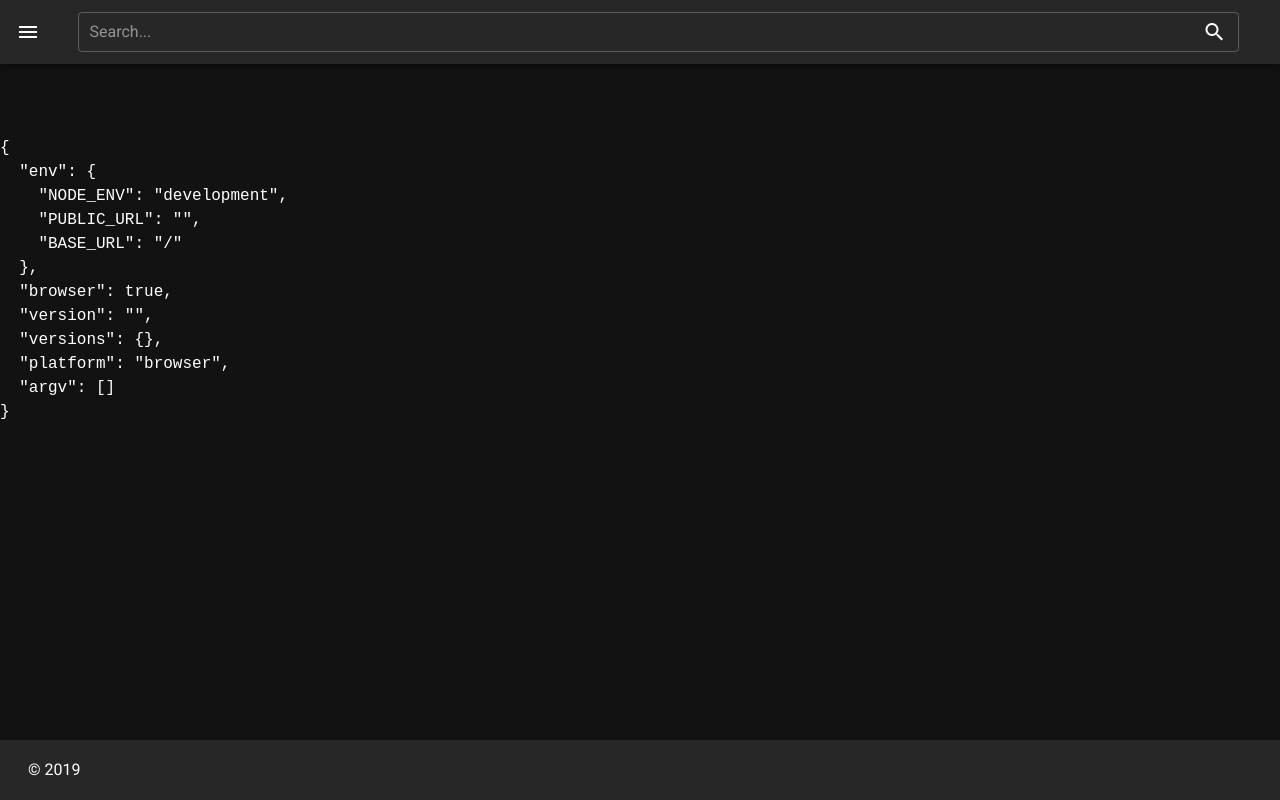
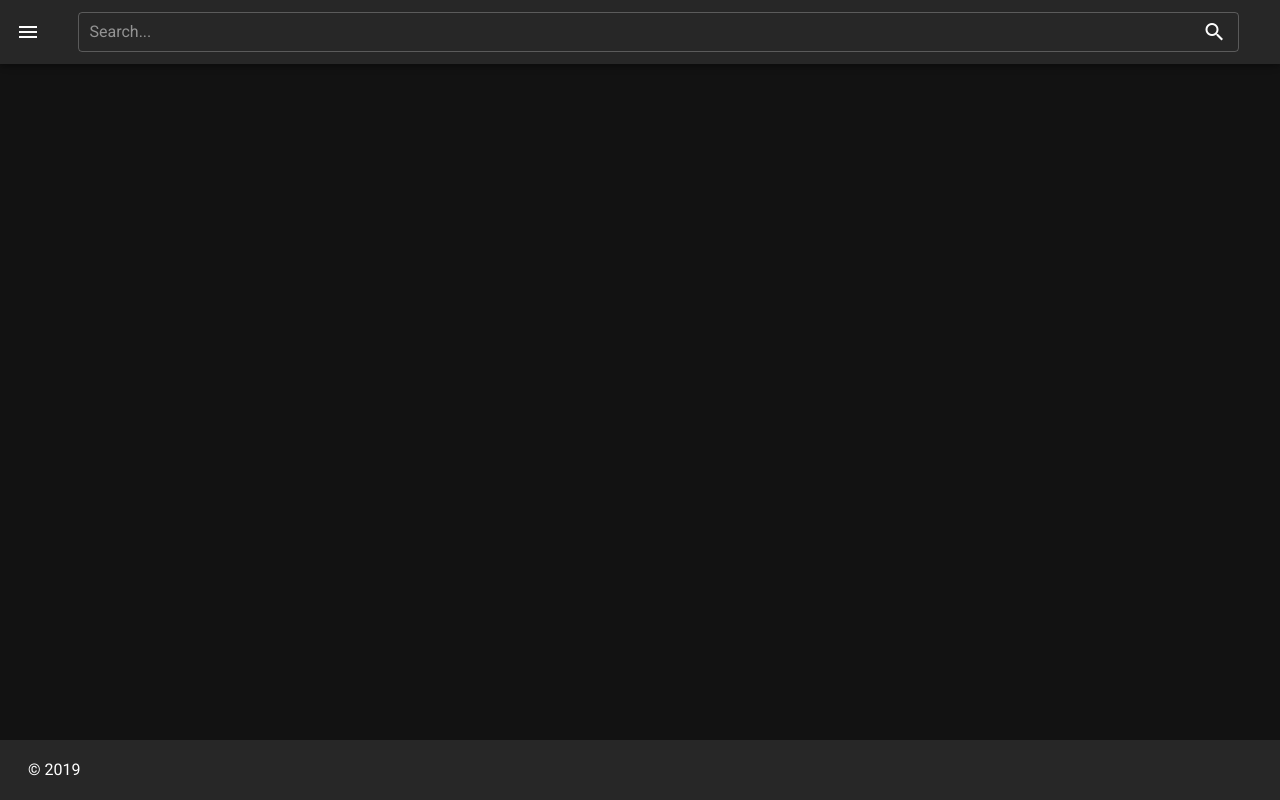
Before and after one commit to nsalvador/vue-tv-ui, a Vue app: page / in a window 1280 px wide. Built offline with nearby package versions, Linux system fonts and the light colour scheme.

Commit message:
Added cors & rebuilt docs/ folder

```diff
--- a/src/App.vue
+++ b/src/App.vue
@@ -7,7 +7,6 @@
         <app-banner :banner="{error, series, show}" />
         <app-results :seriesObject="series" :show="show" @next="search" />
       </template>
-      <pre>{{ output }}</pre>
     </v-content>
     <app-footer></app-footer>
   </v-app>
@@ -34,8 +33,7 @@ export default {
     show: "",
     series: {},
     isLoaded: false,
-    error: null,
-    output: process
+    error: null
   }),
   methods: {
     async search(showObject) {
```
Also changed, not shown: 5 other files (tests, documents, lock files or other folders).
